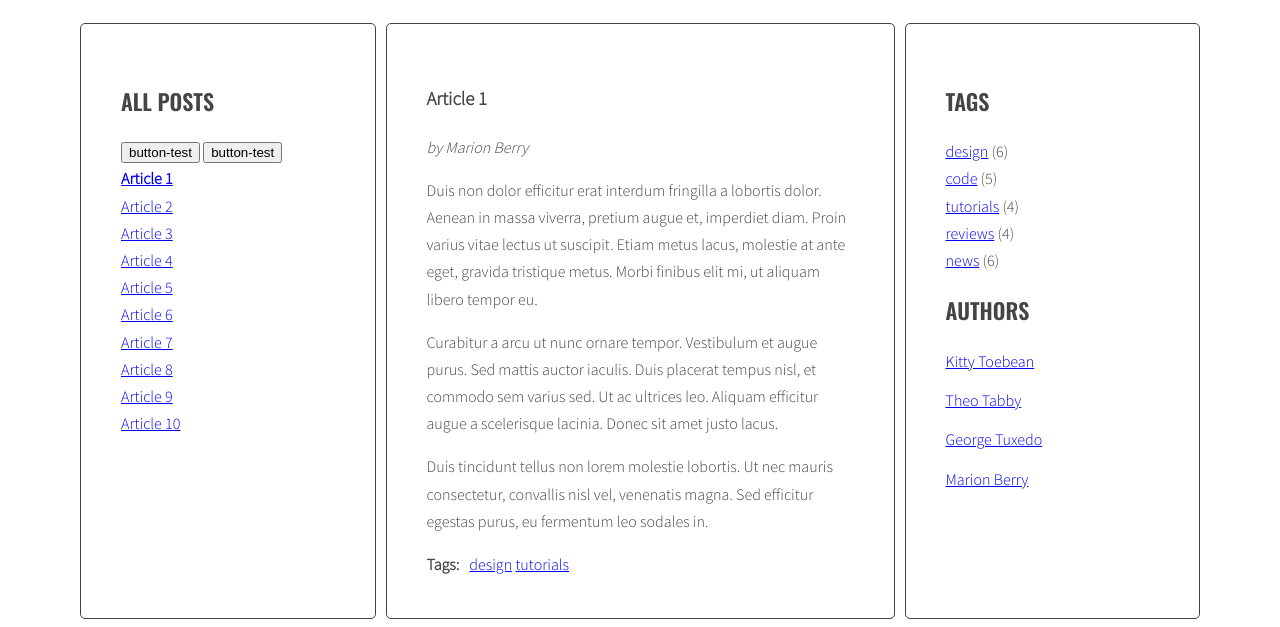
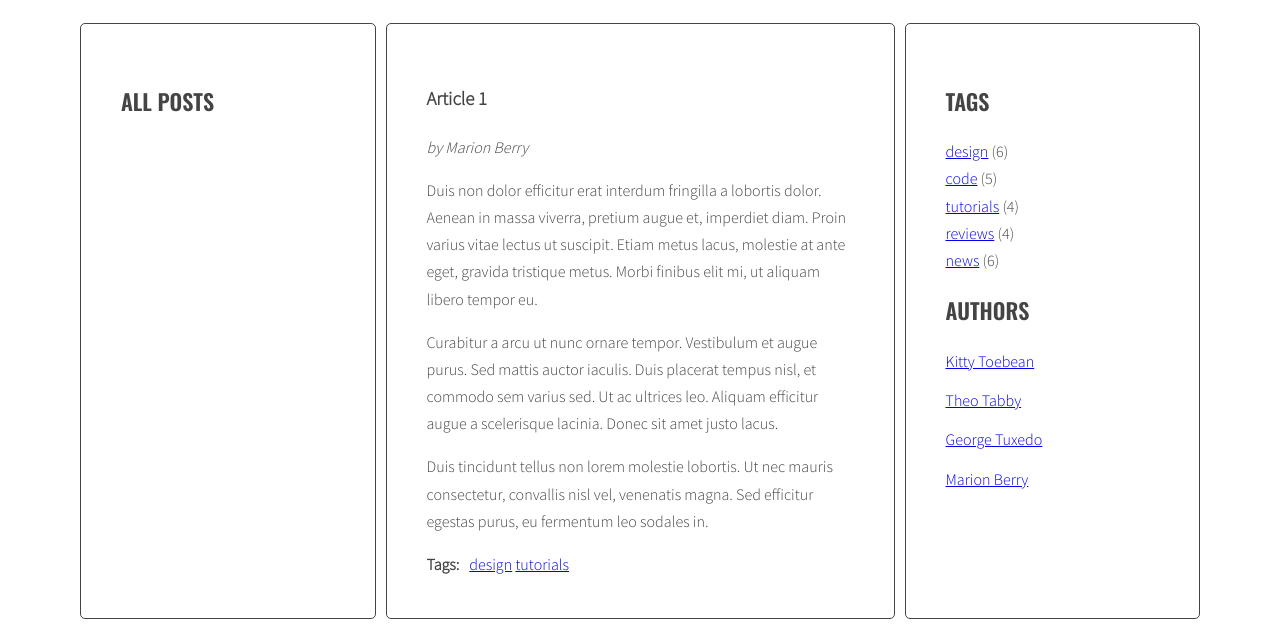
Before and after one commit to ElenaPre/javascript-blog, a website: page index.html in a window 1280 px wide. Shown: the part 220-847 px from the top of the page. Drawn offline with nearby package versions, Linux system fonts and the light colour scheme.

Commit message:
clear list of titles

```diff
--- a/index.html
+++ b/index.html
@@ -14,20 +14,7 @@
           <main class="wrapper">
             <aside class="sidebar">
               <h2 class="section-title">All posts</h2>
-              <button id="button-test">button-test</button>
-              <button id="button-test">button-test</button>
-
-              <ul class="list titles">
-                <li><a href="#article-1" class="active"><span>Article 1</span></a></li>
-                <li><a href="#article-2"><span>Article 2</span></a></li>
-                <li><a href="#article-3"><span>Article 3</span></a></li>
-                <li><a href="#article-4"><span>Article 4</span></a></li>
-                <li><a href="#article-5"><span>Article 5</span></a></li>
-                <li><a href="#article-6"><span>Article 6</span></a></li>
-                <li><a href="#article-7"><span>Article 7</span></a></li>
-                <li><a href="#article-8"><span>Article 8</span></a></li>
-                <li><a href="#article-9"><span>Article 9</span></a></li>
-                <li><a href="#article-10"><span>Article 10</span></a></li>
+                <ul class="list titles">
               </ul>
             </aside>
             <section class="posts">
--- a/js/script.js
+++ b/js/script.js
@@ -38,3 +38,31 @@ const links = document.querySelectorAll(".titles a");
 for (let link of links) {
   link.addEventListener("click", titleClickHandler);
 }
+
+const optArticleSelector = '.post',
+  optTitleSelector = '.post-title',
+  optTitleListSelector = '.titles';
+
+function generateTitleLinks(){
+
+  /* remove contents of titleList */
+  const titleList = document.querySelector(optTitleListSelector);
+  titleList.innerHTML='';
+
+
+
+  /* for each article */
+
+    /* get the article id */
+
+    /* find the title element */
+
+    /* get the title from the title element */
+
+    /* create HTML of the link */
+
+    /* insert link into titleList */
+
+}
+
+generateTitleLinks();
```
